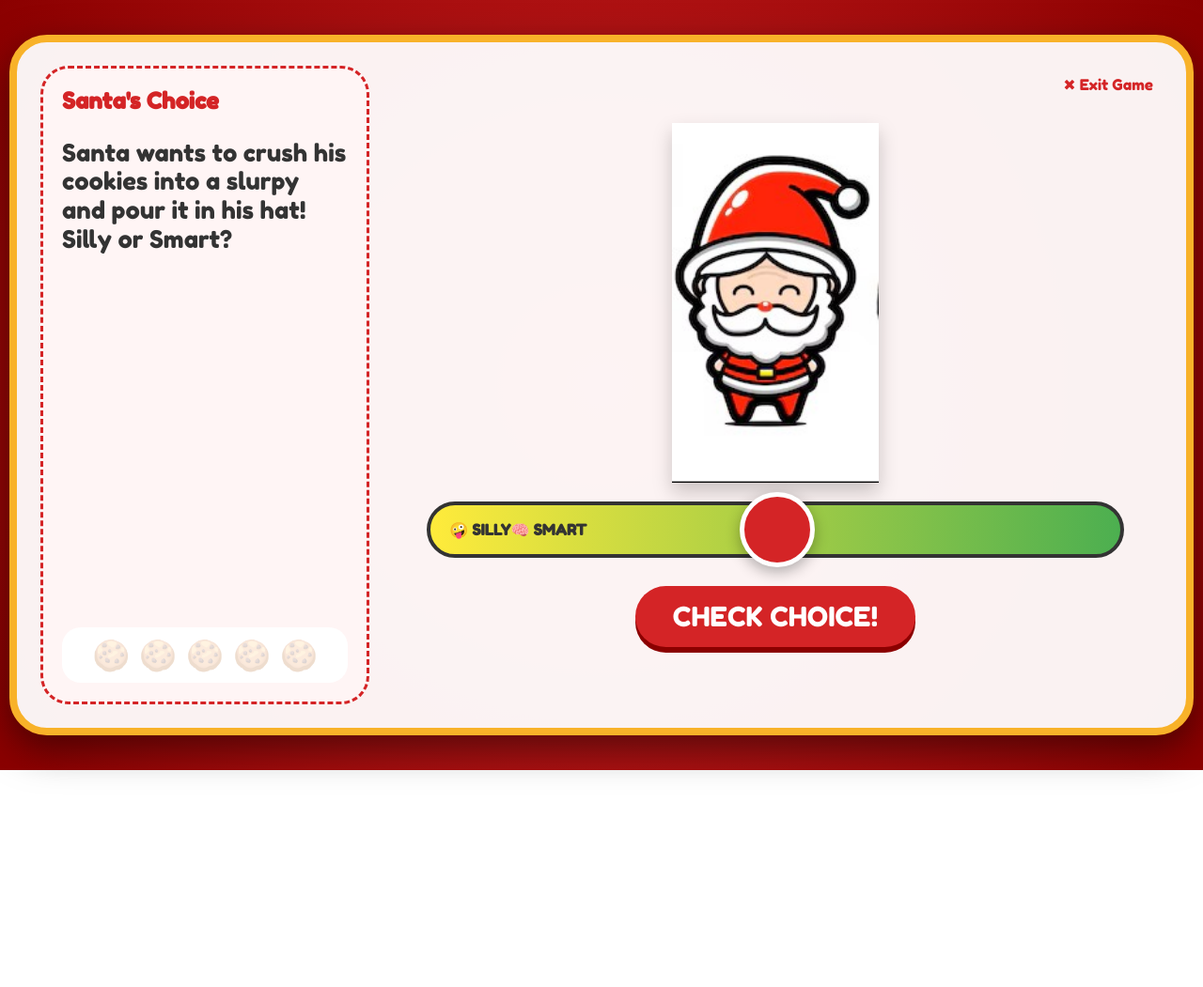
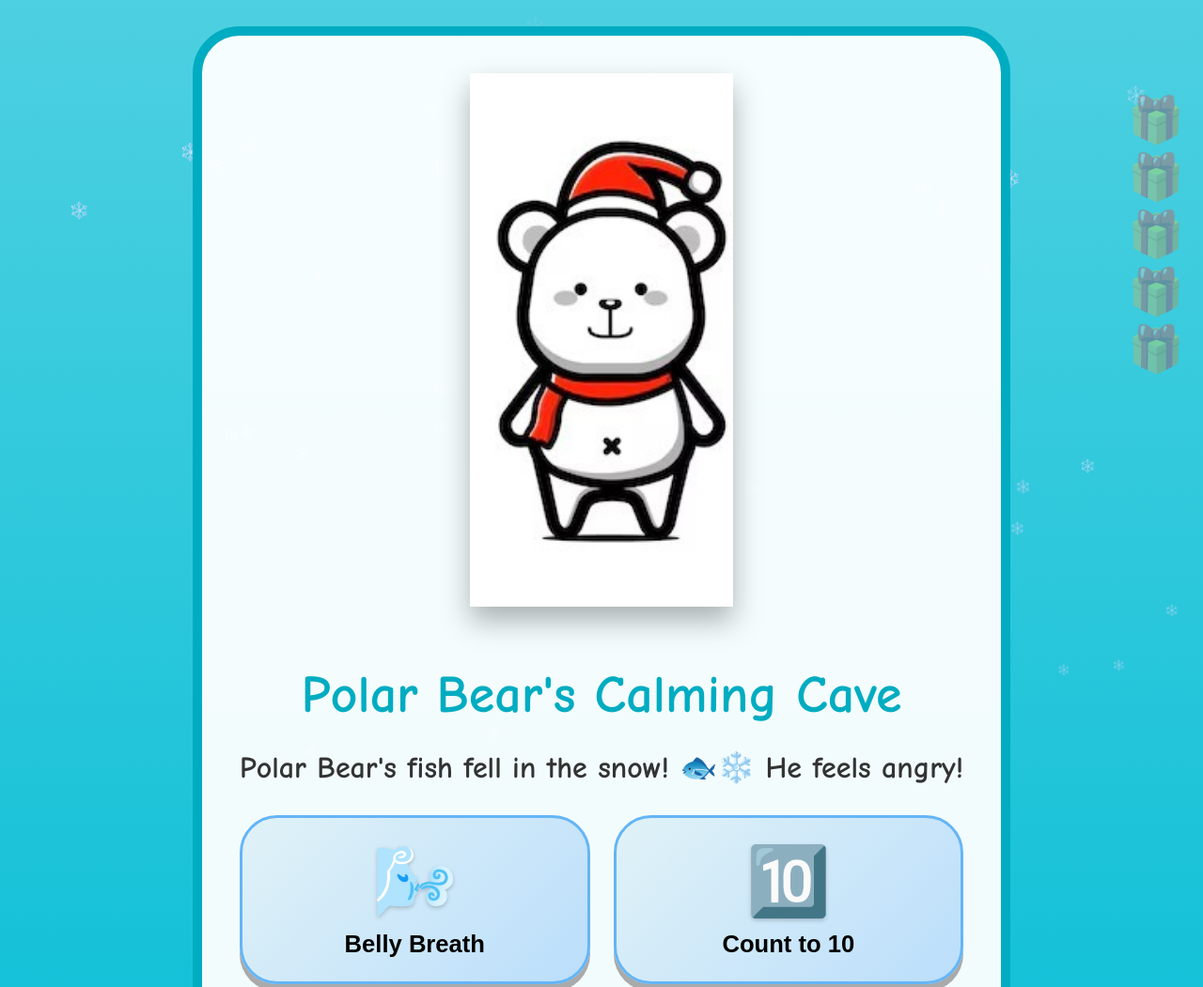
Before and after one commit to iginaeHux/north-pole-feelings-academy, a plain HTML site: page bear.html in a window 1280 px wide. Shown: the top 1051 px of the page at 94% size. Before the commit the page ends 820 px from the top, so only its background shows below. Drawn offline with nearby package versions, Linux system fonts and the light colour scheme; some packages are replaced by stand-ins of ours; a script that the page names is missing.

Commit message:
Update bear.html

```diff
--- a/bear.html
+++ b/bear.html
@@ -2,229 +2,239 @@
 <html lang="en">
 <head>
     <meta charset="UTF-8">
-    <meta name="viewport" content="width=device-width, initial-scale=1.0, maximum-scale=1.0, user-scalable=no">
-    <title>Santa's Landscape Sleigh Ride</title>
+    <meta name="viewport" content="width=device-width, initial-scale=1.0">
+    <title>Polar Bear's Calming Cave</title>
     <script src="https://cdn.jsdelivr.net/npm/sweetalert2@11"></script>
     <link rel="stylesheet" href="https://cdnjs.cloudflare.com/ajax/libs/animate.css/4.1.1/animate.min.css"/>
     <style>
-        @import url('https://fonts.googleapis.com/css2?family=Fredoka+One&display=swap');
-
         body {
-            font-family: 'Fredoka One', cursive;
-            background: radial-gradient(circle, #d42426, #8B0000);
-            color: white; margin: 0; padding: 10px;
-            height: 100vh; overflow: hidden;
-            display: flex; align-items: center; justify-content: center;
+            font-family: 'Comic Sans MS', cursive;
+            background: linear-gradient(to top, #00BCD4, #4DD0E1); /* Icy Blue Gradient */
+            color: white; text-align: center; padding: 20px; overflow: hidden;
+            min-height: 100vh; display: flex; flex-direction: column;
         }
 
-        .main-grid {
-            display: grid;
-            grid-template-columns: 350px 1fr; /* Question on left, Slider on right */
-            gap: 20px;
+        /* Animated Snow */
+        .snow-particle {
+            position: fixed; top: -10px; z-index: -1;
+            animation: snowfall linear infinite;
+            font-size: 20px; color: rgba(255,255,255,0.8);
+            pointer-events: none; opacity: 0;
+        }
+        @keyframes snowfall {
+            0% { transform: translateY(0) translateX(0) scale(1); opacity: 0; }
+            20% { opacity: 1; }
+            100% { transform: translateY(100vh) translateX(50px) scale(0.5); opacity: 0.5; }
+        }
+        .container {
             background: rgba(255, 255, 255, 0.95);
-            border-radius: 40px;
-            padding: 25px;
-            width: 95vw;
-            height: 85vh;
-            border: 8px solid #f8b229;
-            box-shadow: 0 15px 40px rgba(0,0,0,0.5);
-            color: #333;
+            border-radius: 50px; padding: 40px; max-width: 850px;
+            margin: auto; color: #333;
+            border: 10px solid #00acc1; box-shadow: 0 20px 0 #00796B;
+            position: relative; z-index: 1;
         }
+        #polar-bear-img {
+            width: 280px; margin-bottom: 20px;
+            filter: drop-shadow(0 15px 15px rgba(0,0,0,0.3));
+        }
+        h1 { font-size: 3.5rem; color: #00acc1; margin-bottom: 10px; }
+        .question-text { font-size: 2rem; margin: 25px 0; line-height: 1.3; font-weight: bold; }
 
-        /* Left Side: Question & Cookies */
-        .sidebar {
-            display: flex;
-            flex-direction: column;
-            justify-content: space-between;
-            background: #fff5f5;
-            border-radius: 30px;
-            padding: 20px;
-            border: 3px dashed #d42426;
+        .tool-grid {
+            display: grid; grid-template-columns: repeat(2, 1fr);
+            gap: 25px; margin-top: 30px;
         }
+        .tool-btn {
+            padding: 25px; font-size: 1.6rem; border: none; border-radius: 40px;
+            cursor: pointer; transition: all 0.3s; font-weight: bold;
+            box-shadow: 0 8px #aaa; background: linear-gradient(135deg, #e0f2f7 0%, #bbdefb 100%);
+            display: flex; flex-direction: column; align-items: center; justify-content: center;
+            border: 3px solid #64b5f6;
+        }
+        .tool-btn:active { box-shadow: 0 0 #666; transform: translateY(4px); }
+        .tool-btn:hover { transform: scale(1.08) rotate(-2deg); background: linear-gradient(135deg, #bbdefb 0%, #90caf9 100%); }
+        .tool-btn span { font-size: 4.5rem; margin-bottom: 10px; filter: drop-shadow(0 2px 2px rgba(0,0,0,0.2)); }
 
-        .question-text {
-            font-size: 1.6rem;
-            line-height: 1.2;
-            margin-bottom: 10px;
+        .back-btn {
+            background: #555; color: white; font-size: 1.5rem; padding: 15px 30px;
+            border-radius: 50px; text-decoration: none; margin-top: 40px;
+            display: inline-block; box-shadow: 0 5px #333;
         }
+        .back-btn:hover { background: #777; }
 
-        .cookie-tracker {
-            display: flex;
-            justify-content: center;
-            gap: 10px;
-            background: white;
-            padding: 10px;
-            border-radius: 20px;
+        /* Presents Tracker */
+        #present-tracker {
+            position: fixed; right: 20px; top: 100px; z-index: 10;
+            display: flex; flex-direction: column; align-items: center;
         }
+        .present {
+            font-size: 3rem; margin-bottom: 5px; opacity: 0.3;
+            transition: opacity 0.5s, transform 0.5s;
+        }
+        .present.active { opacity: 1; transform: scale(1.2) rotate(5deg); animation: bounceIn 0.8s; }
 
-        .cookie { font-size: 2rem; opacity: 0.2; transition: 0.5s; }
-        .cookie.active { opacity: 1; transform: scale(1.2); }
+        /* SweetAlert2 custom classes */
+        .swal2-title { font-size: 3em !important; }
+        .swal2-html-container { font-size: 1.8em !important; }
+        .swal2-popup { border-radius: 40px !important; border: 8px solid #f8b229 !important; box-shadow: 0 10px 30px rgba(0,0,0,0.5) !important; }
 
-        /* Right Side: Santa & Slider */
-        .game-area {
-            display: flex;
-            flex-direction: column;
-            align-items: center;
-            justify-content: center;
-            position: relative;
+        /* Jiggle for bear */
+        @keyframes bear-jiggle {
+            0% { transform: translate(0, 0); }
+            25% { transform: translate(-5px, 0px) rotate(-2deg); }
+            50% { transform: translate(5px, 0px) rotate(2deg); }
+            75% { transform: translate(-5px, 0px) rotate(-2deg); }
+            100% { transform: translate(0, 0); }
         }
-
-        #santa-img {
-            width: 220px;
-            filter: drop-shadow(0 10px 10px rgba(0,0,0,0.2));
-            margin-bottom: 20px;
-        }
-
-        .slider-wrapper {
-            width: 90%;
-            position: relative;
-            background: linear-gradient(to right, #ffeb3b, #4CAF50);
-            height: 60px;
-            border-radius: 30px;
-            border: 4px solid #333;
-            display: flex;
-            align-items: center;
-            padding: 0 20px;
-            box-sizing: border-box;
-        }
-
-        .slider-wrapper::before { content: "🤪 SILLY"; font-weight: bold; }
-        .slider-wrapper::after { content: "🧠 SMART"; font-weight: bold; }
-
-        input[type="range"] {
-            -webkit-appearance: none;
-            width: 100%;
-            background: transparent;
-            position: absolute;
-            left: 0;
-            z-index: 5;
-        }
-
-        input[type="range"]::-webkit-slider-thumb {
-            -webkit-appearance: none;
-            height: 80px; width: 80px;
-            background: #d42426;
-            border: 5px solid white;
-            border-radius: 50%;
-            cursor: pointer;
-            box-shadow: 0 5px 15px rgba(0,0,0,0.3);
-        }
-
-        .btn-check {
-            margin-top: 30px;
-            padding: 15px 40px;
-            font-size: 1.8rem;
-            background: #d42426;
-            color: white;
-            border: none;
-            border-radius: 50px;
-            cursor: pointer;
-            font-family: 'Fredoka One', cursive;
-            box-shadow: 0 6px #8B0000;
-        }
-
-        .btn-check:active { transform: translateY(4px); box-shadow: none; }
-
-        .nav-btn { position: absolute; top: 10px; right: 10px; text-decoration: none; color: #d42426; font-size: 1rem; }
+        .bear-jiggle { animation: bear-jiggle 0.6s infinite; }
     </style>
 </head>
 <body>
 
-    <div class="main-grid animate__animated animate__fadeIn">
-
-        <div class="sidebar">
-            <div>
-                <h2 style="color:#d42426; margin-top:0;">Santa's Choice</h2>
-                <p class="question-text" id="q-text">Santa wants to crush his cookies into a slurpy and pour it in his hat! Silly or Smart?</p>
+    <div id="present-tracker">
+        <div class="present" id="present-1">🎁</div>
+        <div class="present" id="present-2">🎁</div>
+        <div class="present" id="present-3">🎁</div>
+        <div class="present" id="present-4">🎁</div>
+        <div class="present" id="present-5">🎁</div>
     </div>
 
-            <div class="cookie-tracker">
-                <span id="c1" class="cookie">🍪</span>
-                <span id="c2" class="cookie">🍪</span>
-                <span id="c3" class="cookie">🍪</span>
-                <span id="c4" class="cookie">🍪</span>
-                <span id="c5" class="cookie">🍪</span>
+    <div class="container animate__animated animate__zoomIn">
+        <img src="polar_bear.jpg" id="polar-bear-img" alt="Polar Bear">
+        <h1>Polar Bear's Calming Cave</h1>
+
+        <p class="question-text" id="question-display">Oh no! Polar Bear's fish fell in the snow! 🐟❄️ He feels angry!</p>
+
+        <div class="tool-grid" id="tool-options">
+            <button class="tool-btn" data-tool="belly-breathe"><span>🌬️</span> Belly Breath</button>
+            <button class="tool-btn" data-tool="count-ten"><span>🔟</span> Count to 10</button>
+            <button class="tool-btn" data-tool="take-break"><span>🛋️</span> Take a Break</button>
+            <button class="tool-btn" data-tool="positive-talk"><span>✨</span> Happy Thoughts</button>
         </div>
     </div>
 
-        <div class="game-area">
-            <a href="index.html" class="nav-btn">✖ Exit Game</a>
-
-            <img src="santa_character.jpg" id="santa-img" class="animate__animated animate__pulse animate__infinite" alt="Santa">
-
-            <div class="slider-wrapper">
-                <input type="range" min="0" max="100" value="50" id="sleigh-slider">
-            </div>
-
-            <button class="btn-check" onclick="checkAnswer()">CHECK CHOICE!</button>
-        </div>
-    </div>
+    <a href="index.html" class="back-btn">⬅ Back to Map</a>
 
 <script>
-    let cookies = 0;
-    let step = 0;
-
-    const missions = [
+    let presentsCollected = 0;
+    const questions = [
         {
-            q: "Santa wants to jump on the bed until it breaks! Is that Silly or Smart?",
-            silly: "BOOM! The bed broke. Now Santa is too tired to fly the sleigh!",
-            smart: "Great job! Santa sat down and rested his legs for the big night."
+            q: "Polar Bear's fish fell in the snow! 🐟❄️ He feels angry!",
+            correct: "belly-breathe",
+            feedback: "Great choice! Belly breathing helps cool down angry feelings like a winter breeze! 🌬️"
         },
         {
-            q: "Santa wants to spray whipped cream on the Reindeer! Silly or Smart?",
-            silly: "Sticky Reindeer! Now they can't fly through the clouds.",
-            smart: "Ho Ho Ho! Santa gave them a carrot instead. Much better!"
+            q: "His friend is being loud and making too much noise! 📣 Polar Bear feels overwhelmed!",
+            correct: "take-break",
+            feedback: "Perfect! Taking a break helps Polar Bear find his quiet space again. 🛋️"
         },
         {
-            q: "Santa wants to throw his toy list into a snowbank! Silly or Smart?",
-            silly: "Oh no! The names washed away. Who gets the dollhouse now?",
-            smart: "Smart thinking! Santa kept the list safe in his pocket."
+            q: "He can't find his favorite snowball. He feels frustrated! 😩",
+            correct: "count-ten",
+            feedback: "Yes! Counting to 10 helps Polar Bear think before stomping his paws. 🔟"
         },
         {
-            q: "Santa wants to yell 'MERRY CHRISTMAS' while everyone is asleep! Silly or Smart?",
-            silly: "WAKE UP! Now everyone is grumpy because they are tired.",
-            smart: "Perfect! Santa whispered so the children could keep dreaming."
+            q: "It's cold and he misses his family. He feels a little sad. 😔",
+            correct: "positive-talk",
+            feedback: "Super! Happy thoughts about his family make Polar Bear's heart warm. ✨"
+        },
+        {
+            q: "He accidentally tripped and dropped all his berries! 🍓 He feels embarrassed!",
+            correct: "belly-breathe",
+            feedback: "Excellent! A big breath helps Polar Bear shake off those embarrassed wiggles. 🌬️"
         }
     ];
+    let currentQuestionIndex = 0;
+    const polarBearImg = document.getElementById('polar-bear-img');
+    const questionDisplay = document.getElementById('question-display');
+    const toolOptions = document.getElementById('tool-options');
 
-    function checkAnswer() {
-        const val = document.getElementById('sleigh-slider').value;
-        const qData = (step === 0) ? {smart: "Ho Ho Ho! Santa drank his milk and kept his hat clean!", silly: "Sticky Hat! Santa has to go wash up now."} : missions[step-1];
+    // Add event listeners to tool buttons
+    document.querySelectorAll('.tool-btn').forEach(button => {
+        button.addEventListener('click', () => {
+            checkAnswer(button.dataset.tool);
+        });
+    });
 
-        if (val > 60) { // Smart side
-            cookies++;
-            document.getElementById(`c${cookies}`).classList.add('active');
+    function makeSnow() {
+        const snow = document.createElement('div');
+        snow.classList.add('snow-particle');
+        snow.innerText = '❄️'; // Use a snowflake emoji
+        snow.style.left = Math.random() * window.innerWidth + 'px';
+        snow.style.animationDuration = Math.random() * 3 + 2 + 's'; // 2 to 5 seconds
+        snow.style.animationDelay = Math.random() * 2 + 's';
+        document.body.appendChild(snow);
+
+        // Remove snow particle after animation
+        snow.addEventListener('animationend', () => snow.remove());
+    }
+
+    // Generate snow every 100ms
+    setInterval(makeSnow, 100);
+
+    function checkAnswer(chosenTool) {
+        if (currentQuestionIndex < questions.length) {
+            const currentQ = questions[currentQuestionIndex];
+            if (chosenTool === currentQ.correct) {
+                presentsCollected++;
+                document.getElementById(`present-${presentsCollected}`).classList.add('active');
+                polarBearImg.classList.add('bear-jiggle'); // Make bear jiggle
 
                 Swal.fire({
-                title: 'HO HO HO!',
-                text: qData.smart,
+                    title: 'YES! Amazing!',
+                    text: currentQ.feedback,
                     icon: 'success',
-                confirmButtonText: 'Next Cookie!'
+                    confirmButtonText: 'Next!',
+                    confirmButtonColor: '#00acc1',
+                    showClass: { popup: 'animate__animated animate__tada' } // Pop-up animation
                 }).then(() => {
-                if (cookies < 5) {
-                    nextQuest();
+                    polarBearImg.classList.remove('bear-jiggle'); // Stop jiggling
+                    currentQuestionIndex++;
+                    if (currentQuestionIndex < questions.length) {
+                        displayQuestion();
                     } else {
-                    Swal.fire('5 COOKIES! 🍪', 'You helped Santa stay Smart! You win!', 'success');
+                        revealToy();
                     }
                 });
             } else {
                 Swal.fire({
-                title: 'UH OH!',
-                text: qData.silly,
-                icon: 'error',
-                confirmButtonText: 'Try to be Smart'
+                    title: 'Oopsie!',
+                    text: 'That tool might not be the best for this feeling. Try another!',
+                    icon: 'warning',
+                    confirmButtonText: 'Try Again!',
+                    confirmButtonColor: '#f8b229',
+                    showClass: { popup: 'animate__animated animate__shakeX' } // Pop-up animation
                 });
             }
         }
+    }
 
-    function nextQuest() {
-        if (step < missions.length) {
-            document.getElementById('q-text').innerText = missions[step].q;
-            document.getElementById('sleigh-slider').value = 50;
-            step++;
+    function displayQuestion() {
+        if (currentQuestionIndex < questions.length) {
+            questionDisplay.innerText = questions[currentQuestionIndex].q;
         }
     }
+
+    function revealToy() {
+        Swal.fire({
+            title: '✨ CONGRATULATIONS! ✨',
+            html: 'You helped Polar Bear learn so many calming tools!<br>Here is your special reward!',
+            imageUrl: 'https://cdn.pixabay.com/photo/2016/03/31/19/22/toy-1295328_960_720.png', // A fun toy image from Pixabay
+            imageWidth: 300,
+            imageHeight: 300,
+            imageAlt: 'Reward Toy',
+            confirmButtonText: 'Yay!',
+            confirmButtonColor: '#d42426',
+            backdrop: `rgba(0,0,0,0.8) url('https://media.giphy.com/media/l4pTcQ4bYg6L5QpYI/giphy.gif') center center / cover no-repeat`, // Party confetti backdrop
+            customClass: {
+                popup: 'animate__animated animate__zoomIn'
+            }
+        });
+        toolOptions.innerHTML = "<h2>Mission Complete! 🎉</h2><p>You earned a toy!</p>";
+    }
+
+    // Start the first question
+    displayQuestion();
 </script>
-
 </body>
 </html>
```
Lines whose indentation alone changed are shown as unchanged.
